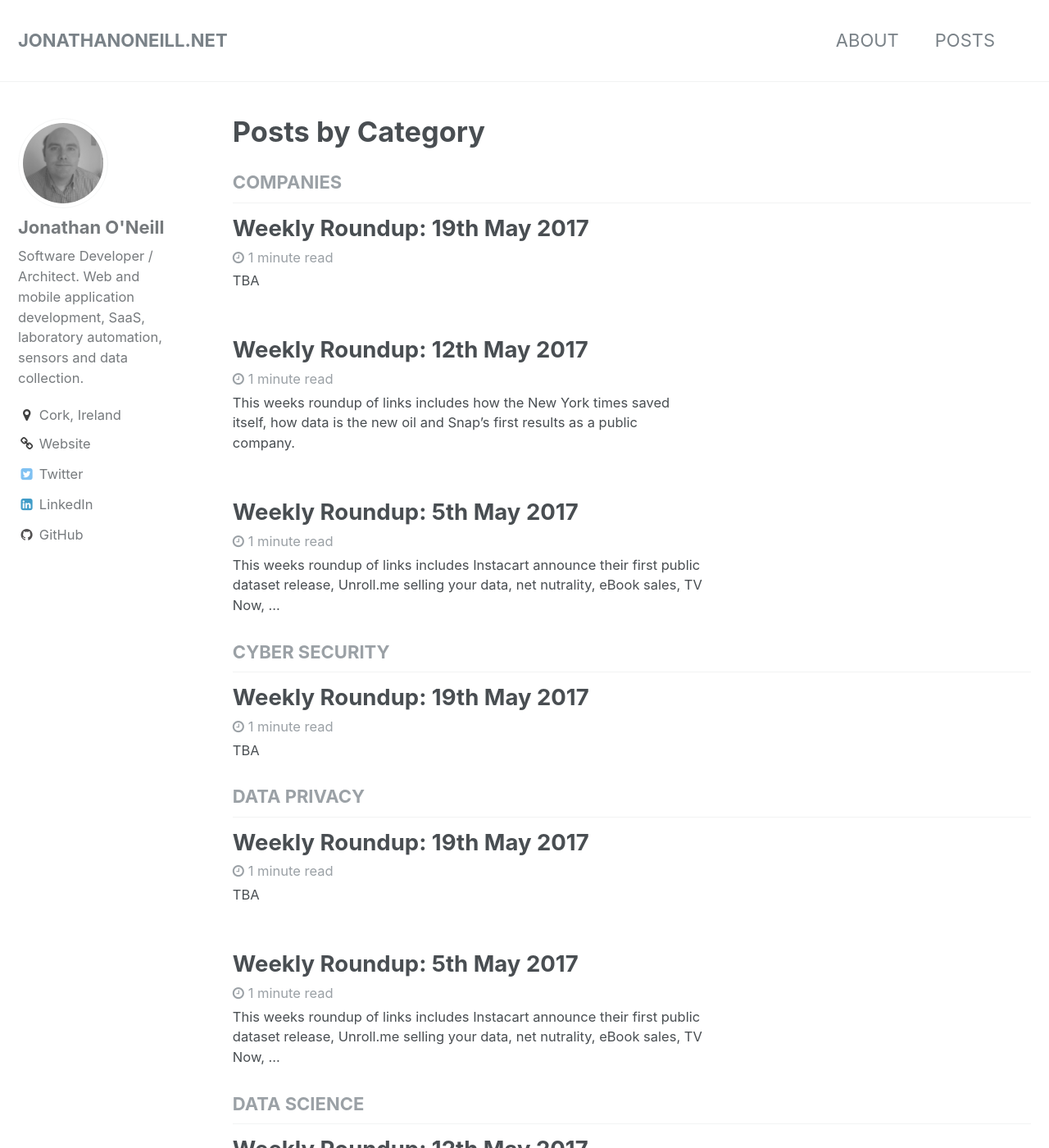
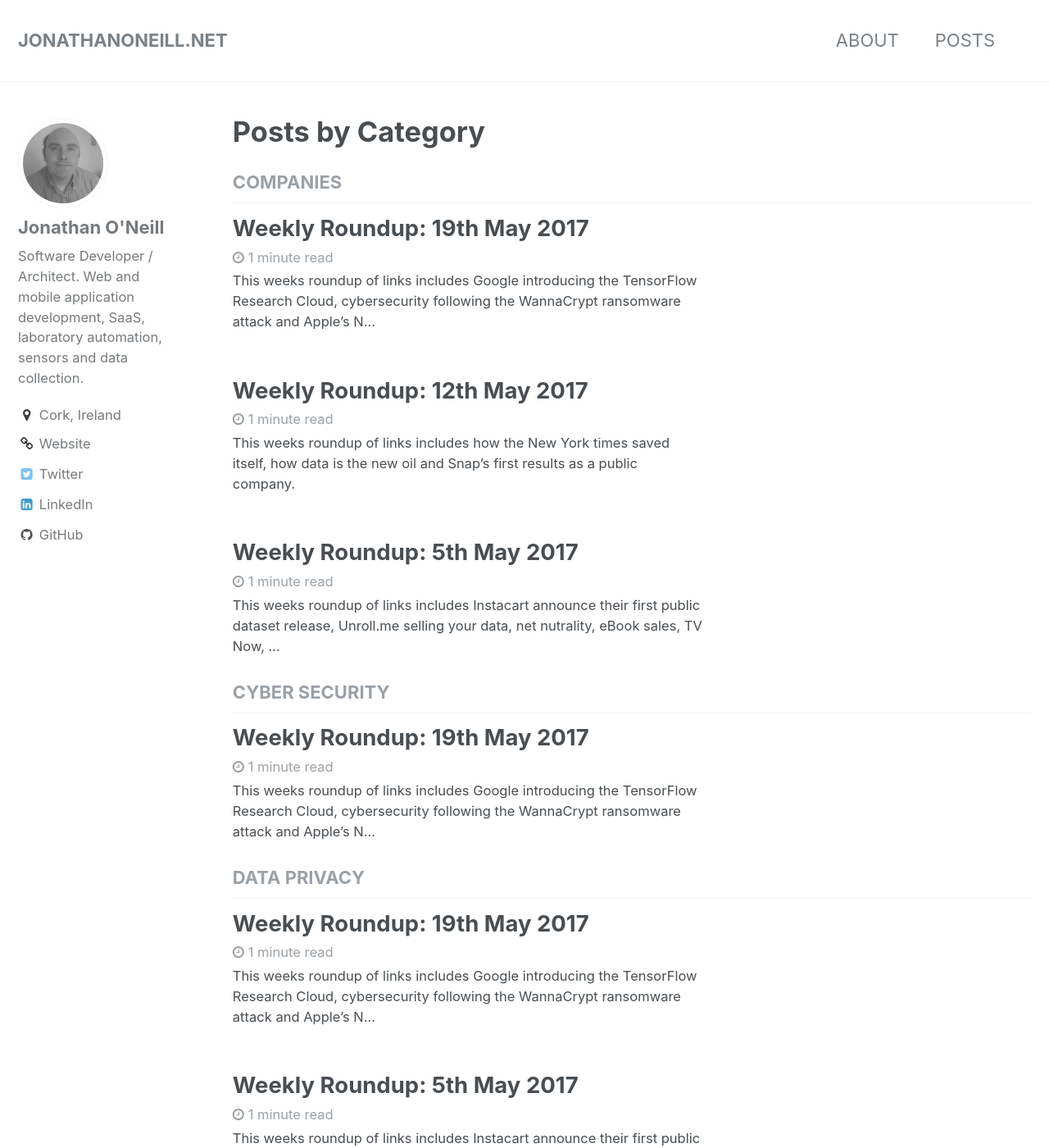
Before and after one commit to jonathanoneill/jonathanoneill.github.io, a Jekyll site: the page built from _pages/categories.md, in a window 1280 px wide and 1400 px high. Shown: the whole window at 82% size. Built offline with Jekyll 4.4.1, drawn with Linux system fonts in a browser that asks for light colours; some of the changed text lies outside the part shown.

Commit message:
Weekly Roundup: 19th May 2017

```diff
--- a/_posts/2017-05-19-weekly-roundup.md
+++ b/_posts/2017-05-19-weekly-roundup.md
@@ -1,6 +1,6 @@
 ---
 title:  "Weekly Roundup: 19th May 2017"
-excerpt: "TBA"
+excerpt: "This weeks roundup of links includes Google introducing the TensorFlow Research Cloud, cybersecurity following the WannaCrypt ransomware attack and Apple’s New Campus."
 date:   2017-05-19 00:00:00
 categories:
   - WEEKLY ROUNDUP
```
